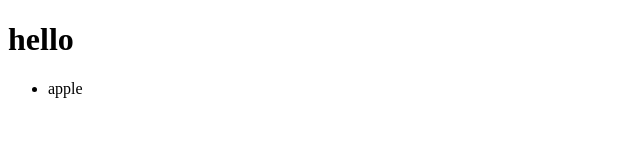
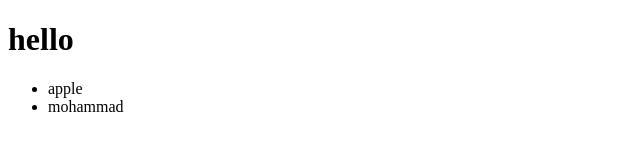
Before and after one commit to daddywar/qqq, a plain HTML site: page fadfljafd.html in a window 1280 px wide. Shown: the full height of the page, 0-640 px from the left. Drawn offline with Linux system fonts and the light colour scheme.

Commit message:
حل conflict و ویرایش فایل HTML

```diff
--- a/fadfljafd.html
+++ b/fadfljafd.html
@@ -9,6 +9,7 @@
     <h1>hello</h1>
     <ul>
       <li>apple</li>
+      <li>mohammad</li>
     </ul>
   </body>
 </html>
```
Also changed, not shown: dsdjhd.js (line endings or trailing spaces).
